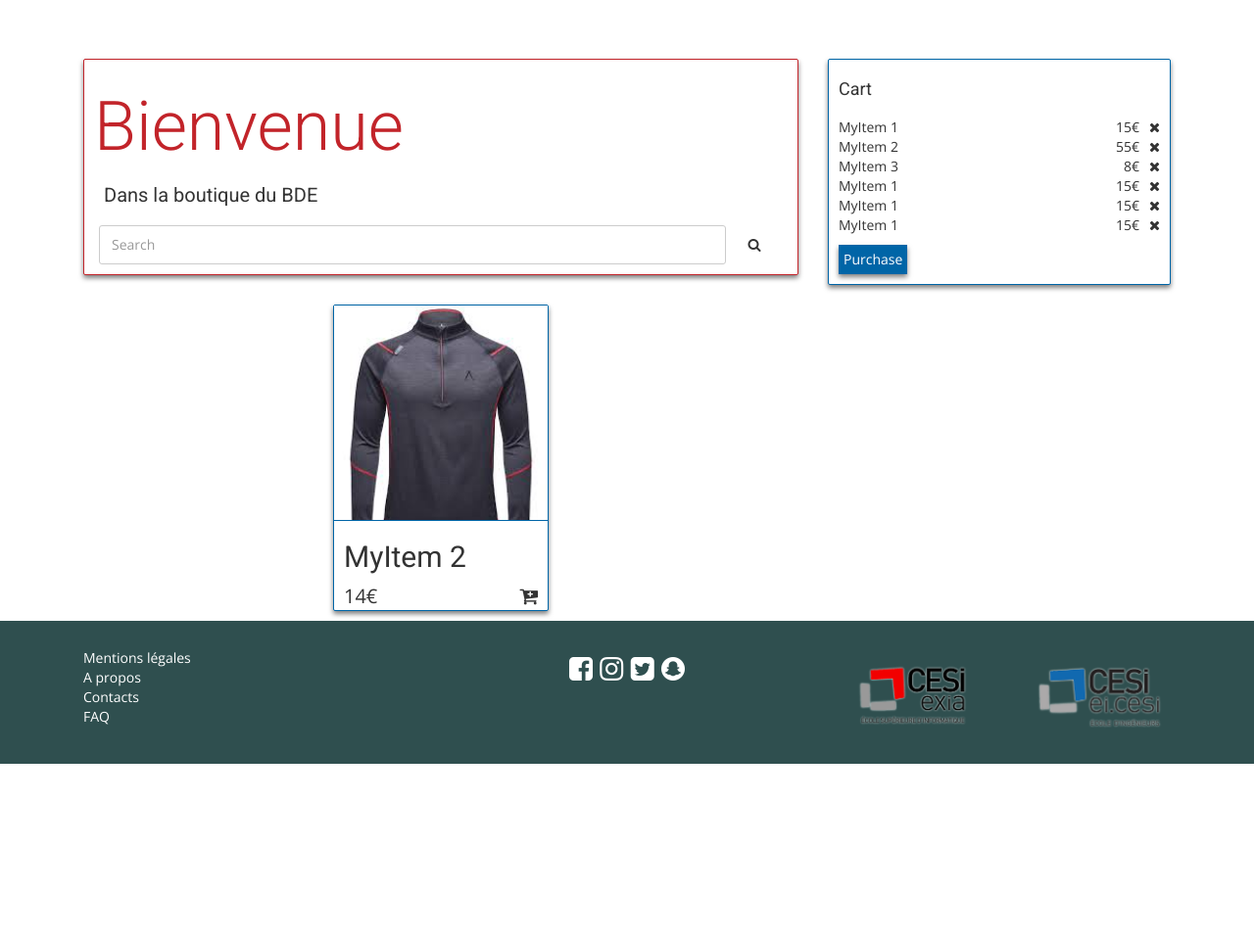
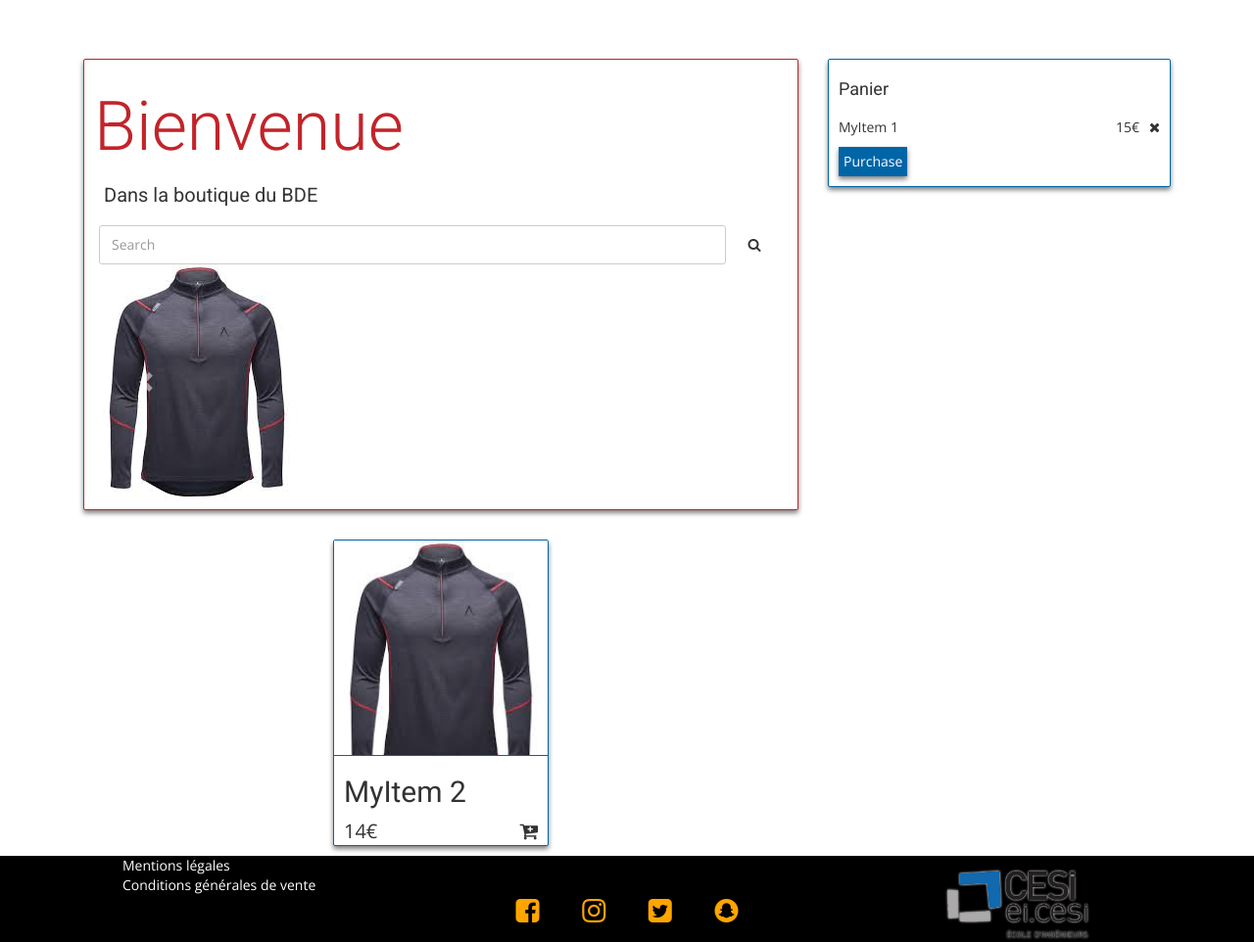
Before and after one commit to RubisetCie/Projet-Web, a PHP site: page /shop.php in a window 1280 px wide. Shown: the part 82-1044 px from the top of the page at 98% size. Before the commit the page ends 862 px from the top, so only its background shows below. Run offline with PHP 8.4, Linux system fonts and the light colour scheme.

Commit message:
Ajout du carousel

```diff
--- a/res/footer.html
+++ b/res/footer.html
@@ -3,23 +3,20 @@
         <div class="col-12 col-md-4 footer-infos">
             <ul>
                 <li><a href="#">Mentions légales</a></li>
-                <li><a href="#">A propos</a></li>
-                <li><a href="#">Contacts</a></li>
-                <li><a href="#">FAQ</a></li>
+                <li><a href="#">Conditions générales de vente</a></li>
             </ul>
         </div>
         <div class="col-12 col-md-4 footer-social">
-            <div class="footer-social-logos">
-                <a href="#" target="_blank"><i class="fa fa-facebook-square" aria-hidden="true"></i></a>
-                <a href="#" target="_blank"><i class="fa fa-instagram" aria-hidden="true"></i></a>
-                <a href="#" target="_blank"><i class="fa fa-twitter-square" aria-hidden="true"></i></a>
-                <a href="#" target="_blank"><i class="fa fa-snapchat" aria-hidden="true"></i></a>
-            </div>
+            <div class="facebook"><a class="facebook" href="#" target="_blank"><i class="fa fa-facebook-square fa-2x" aria-hidden="true"></i></a></div>
+            <div class="instagram"><a class="instagram" href="#" target="_blank"><i class="fa fa-instagram fa-2x" aria-hidden="true"></i></a></div>
+            <div class="twitter"> <a class="twitter" href="#" target="_blank"><i class="fa fa-twitter-square fa-2x" aria-hidden="true"></i></a></div>
+            <div class="snapchat"><a class="snapchat" href="#" target="_blank"><i class="fa fa-snapchat fa-2x" aria-hidden="true"></i></a></div>
         </div>
         <div class="col-12 col-md-4 footer-logos">
             <div class="row">
-                <div class="col-6"><img src="./res/img/logo_exia.png" alt="eXia" width=85%/></div>
-                <div class="col-6"><img src="./res/img/logo_ei.png" alt="ei" width=90%/></div>
+                <div>
+                    <img src="./res/img/logo_ei.png" alt="Logo Cesi" width="169">
+                </div>
             </div>
         </div>
     </div>
--- a/shop.php
+++ b/shop.php
@@ -49,6 +49,36 @@
                             <i class="fa fa-search"></i>
                         </button>
                     </form>
+
+                    <div id="topvente" class="carousel slide" data-ride="carousel">
+                        <!-- Indicateurs -->
+                        <ul class="carousel-indicators">
+                            <li data-target="#topvente" data-slide-to="0" class="active"></li>
+                            <li data-target="#topvente" data-slide-to="1"></li>
+                            <li data-target="#topvente" data-slide-to="2"></li>
+                        </ul>
+
+                        <!-- Les images -->
+                        <div class="carousel-inner">
+                            <div class="carousel-item active">
+                                <img src="./res/img/2.jpg" alt="Top Vente 1">
+                            </div>
+                            <div class="carousel-item">
+                                <img src="./res/img/4.jpg" alt="Top Vente 2">
+                            </div>
+                            <div class="carousel-item">
+                                <img src="./res/img/6.jpg" alt="Top Vente 3">
+                            </div>
+                        </div>
+
+                        <!-- Les contrôles gauche et droite -->
+                        <a class="carousel-control-prev" href="#topvente" data-slide="prev">
+                            <span class="carousel-control-prev-icon"></span>
+                        </a>
+                        <a class="carousel-control-next" href="#topvente" data-slide="next">
+                            <span class="carousel-control-next-icon"></span>
+                        </a>
+                    </div>
                 </div>
 
                 <div class="product-section row justify-content-center">
@@ -73,29 +103,9 @@
 
             <aside class="widgets col-12 col-lg-4">
                 <div class="cart widget">
-                    <h4 class="widget-title widget-offset">Cart</h4>
+                    <h4 class="widget-title widget-offset">Panier</h4>
                     <!-- Liste du panier -->
                     <ul class="cart-item-list">
-                        <li class="cart-item">MyItem 1 <div class="cart-item-right">
-                                <div class="cart-item-price">15€</div><a href="#" class="cart-item-remove"><i class="fa fa-times"></i></a>
-                            </div>
-                        </li>
-                        <li class="cart-item">MyItem 2 <div class="cart-item-right">
-                                <div class="cart-item-price">55€</div><a href="#" class="cart-item-remove"><i class="fa fa-times"></i></a>
-                            </div>
-                        </li>
-                        <li class="cart-item">MyItem 3 <div class="cart-item-right">
-                                <div class="cart-item-price">8€</div><a href="#" class="cart-item-remove"><i class="fa fa-times"></i></a>
-                            </div>
-                        </li>
-                        <li class="cart-item">MyItem 1 <div class="cart-item-right">
-                                <div class="cart-item-price">15€</div><a href="#" class="cart-item-remove"><i class="fa fa-times"></i></a>
-                            </div>
-                        </li>
-                        <li class="cart-item">MyItem 1 <div class="cart-item-right">
-                                <div class="cart-item-price">15€</div><a href="#" class="cart-item-remove"><i class="fa fa-times"></i></a>
-                            </div>
-                        </li>
                         <li class="cart-item">MyItem 1 <div class="cart-item-right">
                                 <div class="cart-item-price">15€</div><a href="#" class="cart-item-remove"><i class="fa fa-times"></i></a>
                             </div>
--- a/style/css/footer.css
+++ b/style/css/footer.css
@@ -1,10 +1,9 @@
 /*
- * Rôle     : Définit le style du footer
+ * Rôle     : Définit le style du pied de page
  * Auteur   : Mohamed OUMID
  * Date     : 22/01/2019
  */
 
-/**Footer*/
 .footer-infos li
 {
     list-style-type : none;
@@ -32,23 +31,26 @@
     color : inherit;
 }
 
-.footer-infos ul
+.footer
 {
-    padding-left : 0;
+    background-color : black;
+    font-family : "Open sans", sans-serif;
+    font-weight : lighter;
+    padding : 0.0002em;
+    color : white;
 }
 
-.footer
+.footer-logos
 {
-    background-color : #2F4F4F;
-    font-family : "Open sans", sans-serif;
-    font-weight : lighter;
-    padding : 2em;
-    color : #ffffff;
+    text-align : right;
+    margin-top : 0.5em;
+    padding-left : 10em;
 }
 
 .footer-social
 {
     text-align : center;
+    margin-top : 3em;
 }
 
 .footer-social-logos
@@ -56,8 +58,33 @@
     font-size : 2em;
 }
 
-.footer-logos
+.twitter, .facebook, .instagram, .snapchat
 {
-    text-align : right;
-    margin-top : 1em;
+    display : inline;
+    margin : 10px;
+    color : orange;
 }
+
+.twitter:hover
+{
+    color : #00acee;
+    margin : 20px;
+}
+
+.facebook:hover
+{
+    color : #3b5998 ;
+    margin : 20px;
+}
+
+.snapchat:hover
+{
+    color : yellow;
+    margin : 20px;
+}
+
+.instagram:hover
+{
+    color : violet;
+    margin : 20px;
+}
--- a/style/css/navbar.css
+++ b/style/css/navbar.css
@@ -30,7 +30,7 @@
     font-size : 26px;
 }
 
-.modal-login  .form-group
+.modal-login .form-group
 {
     position : relative;
 }
```
Also changed, not shown: res/img/logo_exia.png (deleted).
